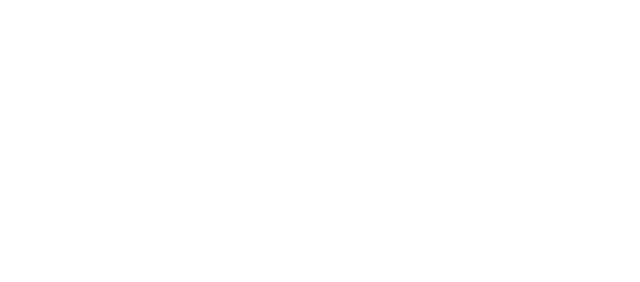
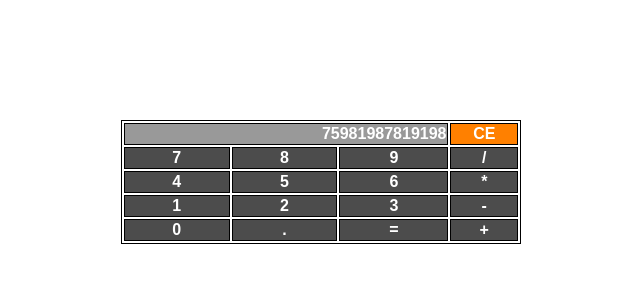
Before and after one commit to ToDDorov/calculator, a plain HTML site: page index.html in a window 1280 px wide. Shown: the whole page, without its empty margins (359-999 px from the left). Drawn offline with Linux system fonts and the light colour scheme.

Commit message:
Add table with buttons

```diff
--- a/index.html
+++ b/index.html
@@ -10,6 +10,42 @@
 </head>
 
 <body>
+    <div class="container">
+        <div class="calculator">
+            <!--<div class="screen"></div>-->
+            <table>
+                <tr>
+                    <th id="screen" colspan="3">75981987819198</th>
+                    <th id="reset">CE</th>
+                </tr>
+                <tr>
+                    <th>7</th>
+                    <th>8</th>
+                    <th>9</th>
+                    <th>/</th>
+                </tr>
+                <tr>
+                    <th>4</th>
+                    <th>5</th>
+                    <th>6</th>
+                    <th>*</th>
+                </tr>
+                <tr>
+                    <th>1</th>
+                    <th>2</th>
+                    <th>3</th>
+                    <th>-</th>
+                </tr>
+                <tr>
+                    <th>0</th>
+                    <th>.</th>
+                    <th>=</th>
+                    <th>+</th>
+                </tr>
+            </table>
+        </div>
+    </div>
+
     <script src="script.js"></script>
 </body>
 
--- a/script.js
+++ b/script.js
@@ -1,3 +1,8 @@
+const buttons = Array.from(document.querySelectorAll("th"));
+buttons.forEach(button => button.addEventListener('click', (e) => {
+    console.log(e.target.textContent);
+}));
+
 function add(number1, number2) {
     return number1 + number2;
 }
--- a/style.css
+++ b/style.css
@@ -4,3 +4,34 @@ html {
     padding: 0;
     font-family: sans-serif;
 }
+
+.container {
+    width: 50%;
+    margin: 15vh auto;
+}
+
+.calculator {
+    width: 50%;
+    margin: auto;
+}
+
+table {
+    width: 25rem;
+    border: 1px solid black;
+    text-align: center;
+}
+
+th, td {
+    border: 1px solid black;
+    color: white;
+    background: rgba(0, 0, 0, 0.7);
+}
+
+#screen {
+    text-align: right;
+    background: rgba(0, 0, 0, 0.4);
+}
+
+#reset {
+    background: rgba(255, 128, 0, 1);
+}
```
